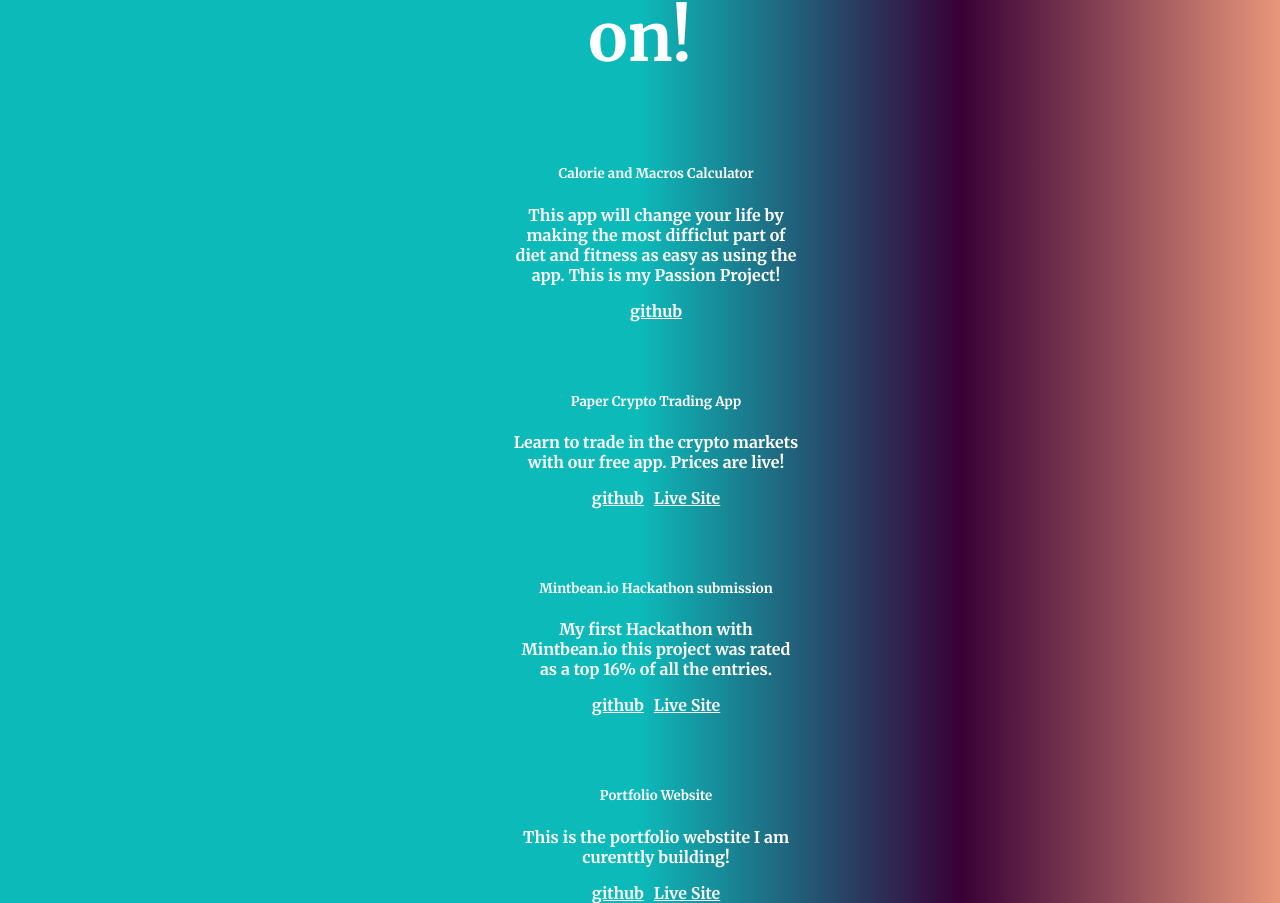
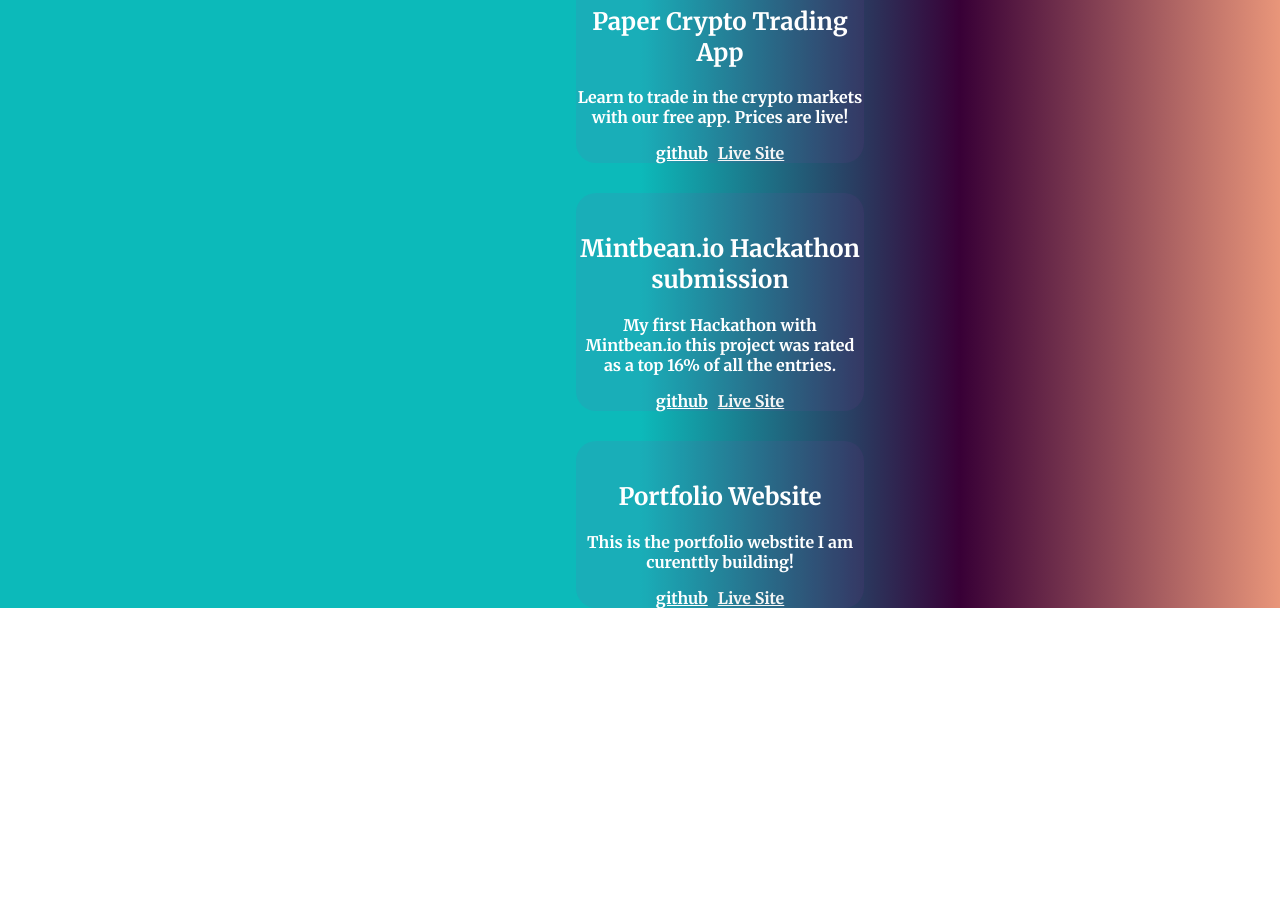
Before and after one commit to KirkBetzina/portfolio, a React (Create React App) app: page / in a window 1280 px wide. Shown: the part 599-1502 px from the top of the page. After the commit the page ends 1207 px from the top, so only its background shows below. Built offline with nearby package versions, Linux system fonts and the light colour scheme.

Commit message:
fine tuning CSS

```diff
--- a/src/App.css
+++ b/src/App.css
@@ -18,14 +18,16 @@
 .h1 {
   font-family: 'Merriweather', serif;
   font-size: 66px;
-  margin-top: 40%;
+  margin-top: 10%;
 }
 
 .Card1 {
   font-family: 'Merriweather', serif;
   width: 18rem;
-  margin-left: 40%;
+  margin-left: 45%;
   margin-top: 30px;
+  background: #993da117;
+  border-radius: 20px;
 }
 a.btn.btn-danger1 {
   color: white;
@@ -34,8 +36,10 @@
 .Card2 {
   font-family: 'Merriweather', serif;
   width: 18rem;
-  margin-left: 40%;
+  margin-left: 45%;
   margin-top: 30px;
+  background: #993da117;
+  border-radius: 20px;
 }
 
 a.btn.btn-danger2 {
@@ -49,8 +53,10 @@
 .Card3 {
   font-family: 'Merriweather', serif;
   width: 18rem;
-  margin-left: 40%;
+  margin-left: 45%;
   margin-top: 30px;
+  background: #993da117;
+  border-radius: 20px;
 }
 
 a.btn.btn-danger3 {
@@ -65,8 +71,10 @@
 .Card4 {
   font-family: 'Merriweather', serif;
   width: 18rem;
-  margin-left: 40%;
+  margin-left: 45%;
   margin-top: 30px;
+  background: #993da117;
+  border-radius: 20px;
 }
 
 a.btn.btn-danger4 {
--- a/src/App.js
+++ b/src/App.js
@@ -11,14 +11,14 @@
             <div className='Card1'>
                 <img src='' className='car-image-top' alt=''/>
                 <div className='card-body'></div>
-                <h5 className='card-title'>Calorie and Macros Calculator</h5>
+                <h3 className='card-title'>Calorie and Macros Calculator</h3>
                 <p className='card-text'>This app will change your life by making the most difficlut part of diet and fitness as easy as using the app. This is my Passion Project!</p>
                 <a target="_blank" rel="noopener noreferrer" href='https://github.com/KirkBetzina/Calorie-and-macro-calculation' className='btn btn-danger1'>github</a>
             </div>
             <div className='Card2'>
                 <img src='' className='car-image-top' alt=''/>
                 <div className='card-body'></div>
-                <h5 className='card-title'>Paper Crypto Trading App</h5>
+                <h2 className='card-title'>Paper Crypto Trading App</h2>
                 <p className='card-text'>Learn to trade in the crypto markets with our free app. Prices are live! </p>
                 <a target="_blank" rel="noopener noreferrer" href='https://github.com/KirkBetzina/cryptoApp_frontend' className='btn btn-danger2'>github</a>
                 <a target="_blank" rel='noopener noreferrer' href='https://mystifying-villani-51e1b2.netlify.app/login' className='btn btn-danger22'>Live Site</a>
@@ -26,7 +26,7 @@
             <div className='Card3'>
                 <img src='' className='car-image-top' alt=''/>
                 <div className='card-body'></div>
-                <h5 className='card-title'>Mintbean.io Hackathon submission</h5>
+                <h2 className='card-title'>Mintbean.io Hackathon submission</h2>
                 <p className='card-text'>My first Hackathon with Mintbean.io this project was rated as a top 16% of all the entries. </p>
                 <a target="_blank" rel="noopener noreferrer" href='https://github.com/KirkBetzina/mintbeancardgame1' className='btn btn-danger3'>github</a>
                 <a target="_blank" rel='noopener noreferrer' href='https://angry-volhard-52c28f.netlify.app' className='btn btn-danger33'>Live Site</a>
@@ -34,7 +34,7 @@
             <div className='Card4'>
                 <img src='' className='car-image-top' alt=''/>
                 <div className='card-body'></div>
-                <h5 className='card-title'>Portfolio Website</h5>
+                <h2 className='card-title'>Portfolio Website</h2>
                 <p className='card-text'>This is the portfolio webstite I am curenttly building! </p>
                 <a target="_blank" rel="noopener noreferrer" href='https://github.com/KirkBetzina/portfolio' className='btn btn-danger3'>github</a>
                 <a target="_blank" rel='noopener noreferrer' href='https://nervous-benz-0a1711.netlify.app' className='btn btn-danger44'>Live Site</a>
```
